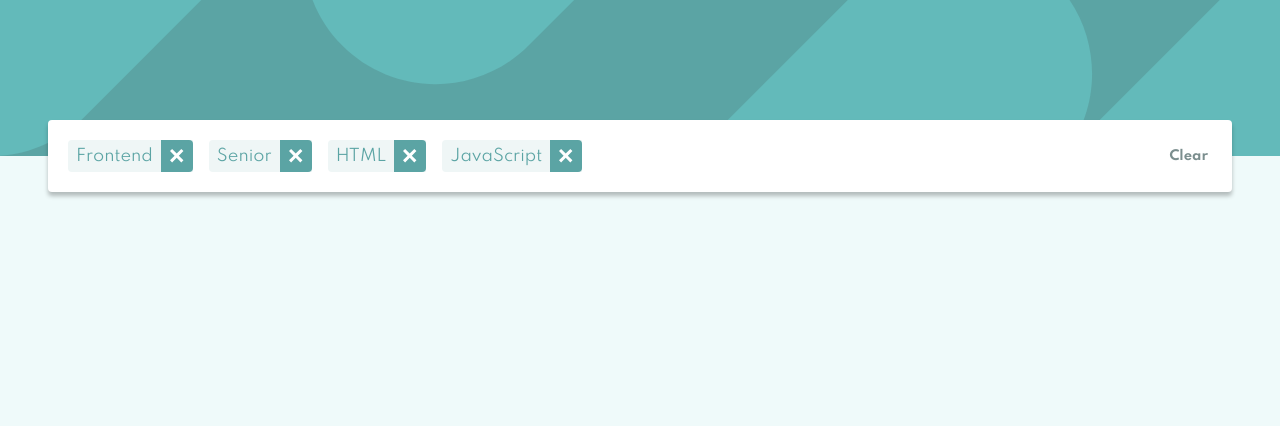
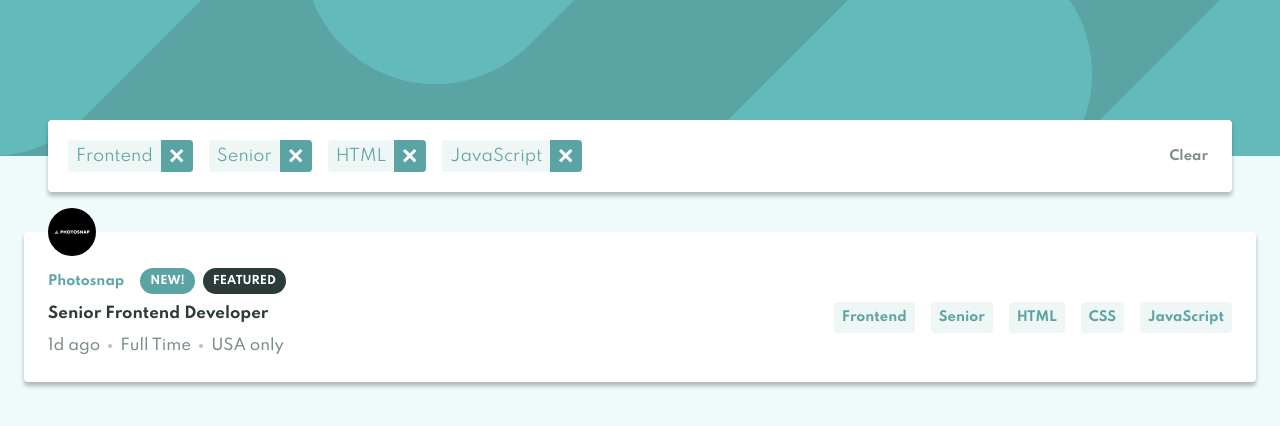
Before and after one commit to notapatch/job_listings_with_filtering, a React (Create React App) app: page / in a window 1280 px wide. Shown: the top 426 px of the page. Built offline with nearby package versions, Linux system fonts and the light colour scheme.

Commit message:
jobCard static added

```diff
--- a/src/App.js
+++ b/src/App.js
@@ -1,4 +1,5 @@
 import FilterPanel from "./components/filterPanel";
+import JobCard from "./components/jobCard";
 
 function App() {
   const filterList = ["Frontend", "Senior", "HTML", "JavaScript"]
@@ -9,6 +10,7 @@ function App() {
 
       <div className="mx-6 mb-9">
         <FilterPanel filterList={filterList}/>
+        <JobCard/>
       </div>
 
     </div>
--- /dev/null
+++ b/src/components/jobCard.js
@@ -0,0 +1,58 @@
+import photosnap from "../images/photosnap.svg";
+
+const JobCard = ({}) => {
+  return(
+    <div className="mt-10 bg-white p-6 rounded shadow-md flex flex-col lg:flex-row lg:justify-between">
+      <div>
+        <img className="-mt-12 h-12 w-12" src={photosnap} alt="logo"/>
+        <div className="mt-3 flex items-center">
+          <h3 className="text-sm font-bold text-primary-200 items-center">
+            Photosnap
+          </h3>
+          <span className="ml-4 inline-flex items-center px-2.5 py-1.5 rounded-full text-xs font-bold bg-primary-200 text-white">
+            NEW!
+          </span>
+          <span className="ml-2 inline-flex items-center px-2.5 py-1.5 rounded-full text-xs font-bold bg-neutral-700 text-white">
+            FEATURED
+          </span>
+        </div>
+        <div className="mt-2 text-lg text-neutral-700 hover:text-primary-200 font-bold">
+          {"Senior Frontend Developer"}
+        </div>
+        <div className="mt-2 flex text-lg text-sm text-neutral-600 font-medium items-center">
+          {"1d ago"}
+          <span className="mx-2 h-1 w-1 bg-neutral-500 rounded-full"></span>
+          {"Full Time"}
+          <span className="mx-2 h-1 w-1 bg-neutral-500 rounded-full"></span>
+          {"USA only"}
+        </div>
+        <hr className="mt-4 lg:hidden"/>
+      </div>
+      <div className="bg-white flex items-center rounded">
+        <div className="mt-5 flex flex-wrap content-start gap-4">
+          <div className="p-2 self-center text-sm font-bold text-primary-200 hover:text-white bg-neutral-400 hover:bg-primary-200 rounded">
+            {"Frontend"}
+          </div>
+
+          <div className="p-2 self-center text-sm font-bold text-primary-200 hover:text-white bg-neutral-400 hover:bg-primary-200 rounded">
+            {"Senior"}
+          </div>
+
+          <div className="p-2 self-center text-sm font-bold text-primary-200 hover:text-white bg-neutral-400 hover:bg-primary-200 rounded">
+            {"HTML"}
+          </div>
+
+          <div className="p-2 self-center text-sm font-bold text-primary-200 hover:text-white bg-neutral-400 hover:bg-primary-200 rounded">
+            {"CSS"}
+          </div>
+
+          <div className="p-2 self-center text-sm font-bold text-primary-200 hover:text-white bg-neutral-400 hover:bg-primary-200 rounded">
+            {"JavaScript"}
+          </div>
+        </div>
+      </div>
+    </div>
+  )
+}
+
+export default JobCard
```
